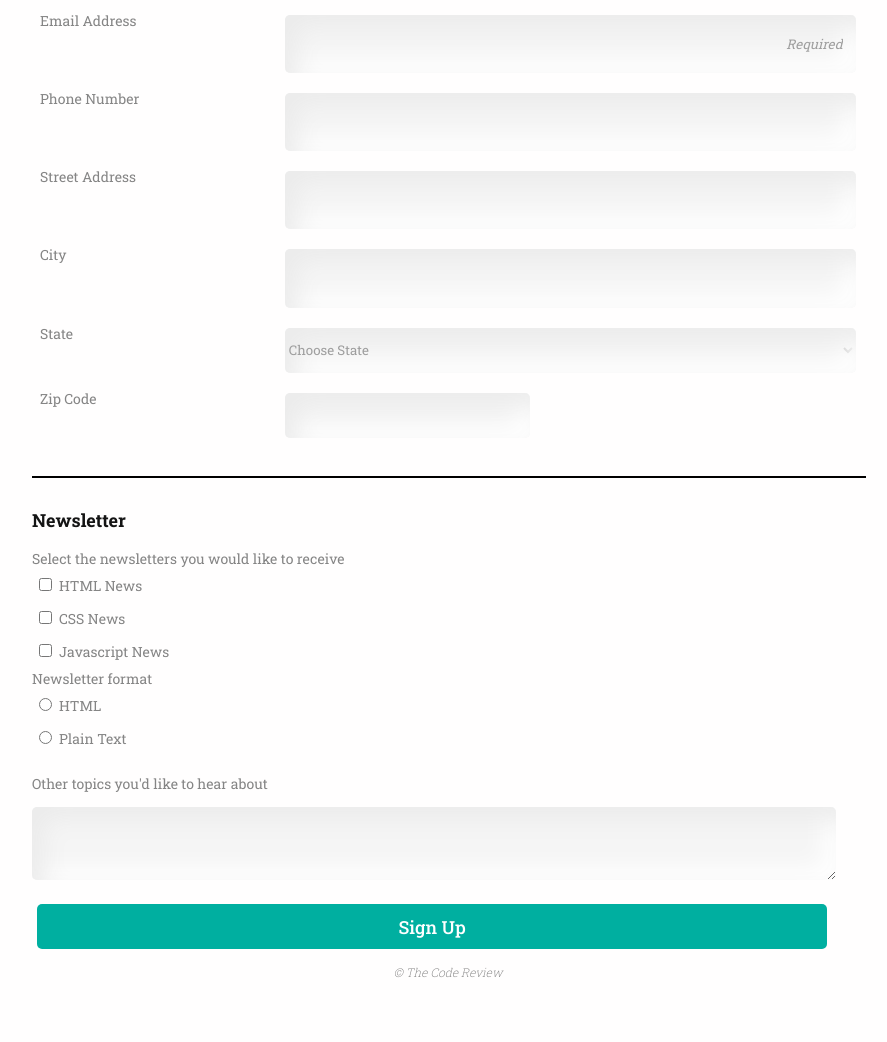
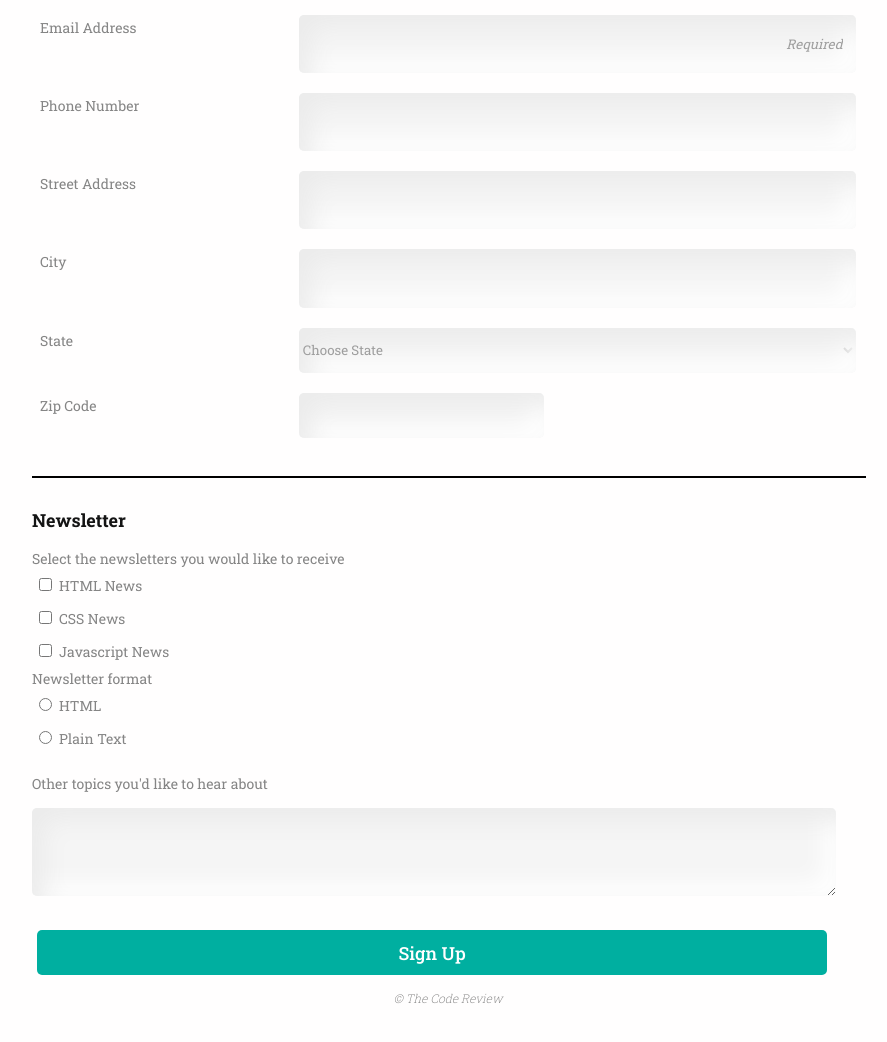
Before and after one commit to cierabriscoe/Techdegree-Project-3, a plain HTML site: page index.html in a window 1280 px wide. Shown: the part 394-1436 px from the top of the page, without its empty margins (192-1079 px from the left). Drawn offline with Linux system fonts and the light colour scheme.

Commit message:
v2
Changed <p> to <label>

```diff
--- a/index.html
+++ b/index.html
@@ -160,10 +160,12 @@
             name="user_format"
             id="plain-text"
             value="plain-text"
-          /><label for="plain-text">Plain Text</label>
+          /><label for="plain-text">Plain Text</label><br />
 
-          <p class="outro-p">Other topics you'd like to hear about</p>
-          <textarea id="other" name="other"></textarea>
+          <div class="other">
+            <label for="other">Other topics you'd like to hear about</label>
+            <textarea id="other" name="other"></textarea>
+          </div>
         </fieldset>
 
         <div>
--- a/styles.css
+++ b/styles.css
@@ -70,11 +70,6 @@ legend {
   color: rgb(20, 20, 20);
 }
 
-input[placeholder="Required"] {
-  font-style: italic;
-  text-align: right;
-}
-
 input[type="text"],
 input[type="email"],
 input[type="number"],
@@ -105,6 +100,8 @@ select:focus {
 }
 
 ::placeholder {
+  font-style: italic;
+  text-align: right;
   color: #9e9e9e;
 }
 
@@ -118,8 +115,8 @@ option:not(:first-of-type) {
 }
 
 textarea {
-  height: 60px;
-  margin-bottom: 15px;
+  height: 75px;
+  margin: 15px 0;
 }
 
 .divider-2 {
@@ -141,7 +138,7 @@ fieldset {
   margin: 30px 0;
 }
 
-.outro-p {
+.other {
   font-weight: 400;
   font-size: 14px;
   color: rgb(133, 133, 133);
@@ -206,6 +203,7 @@ legend {
 
   .form-row > label {
     flex: 1;
+    padding: 0.5em 1em 0.5em 0;
     max-width: 30%;
   }
 
```
